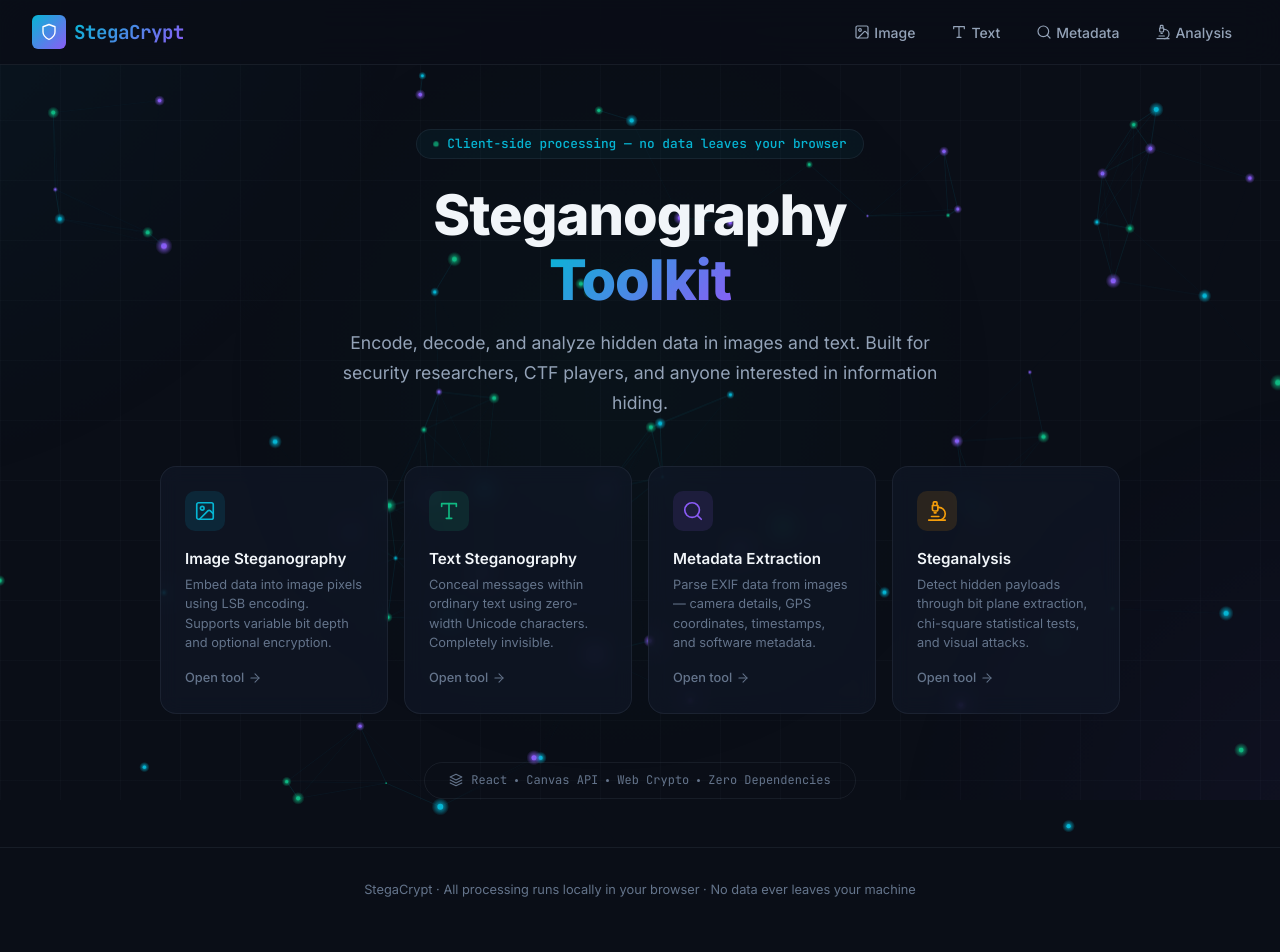
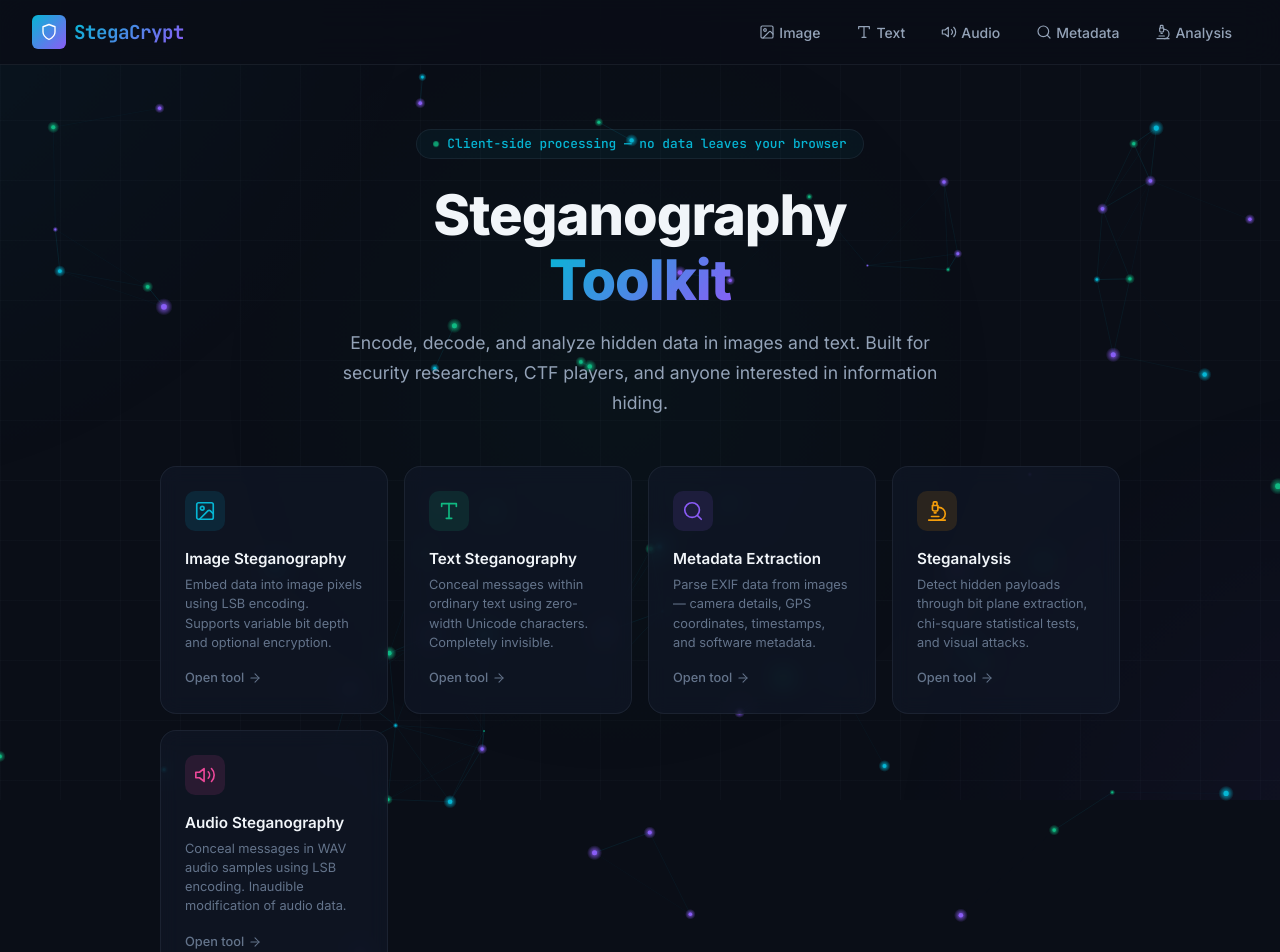
Before and after one commit to vx-ux/stegacrypt, a React (Vite) app: page / in a window 1280 px wide. Shown: the top 952 px of the page. Built offline with nearby package versions, Linux system fonts and the light colour scheme.

Commit message:
feat: wire Audio Steganography tool into main app navigation
- Add Volume2 icon to src/components/Icons.jsx
- Import AudioStego in App.jsx and wrap in ErrorBoundary
- Add Audio tab to TABS array and feature cards in Hero section
- Map 'audio' tab case to render AudioStego in renderContent switch

```diff
--- a/src/App.jsx
+++ b/src/App.jsx
@@ -5,13 +5,15 @@ import MetadataViewer from './components/MetadataViewer';
 import Steganalysis from './components/Steganalysis';
 import ErrorBoundary from './components/ErrorBoundary';
 import ParticleCanvas from './components/ParticleCanvas';
-import { Shield, ImageIcon, Type, Search, Microscope, Menu, X, ArrowRight, Layers } from './components/Icons';
+import AudioStego from './components/AudioStego';
+import { Shield, ImageIcon, Type, Search, Microscope, Volume2, Menu, X, ArrowRight, Layers } from './components/Icons';
 import './index.css';
 
 const TABS = [
   { id: 'home', label: 'Home', Icon: null },
   { id: 'image', label: 'Image', Icon: ImageIcon },
   { id: 'text', label: 'Text', Icon: Type },
+  { id: 'audio', label: 'Audio', Icon: Volume2 },
   { id: 'metadata', label: 'Metadata', Icon: Search },
   { id: 'analysis', label: 'Analysis', Icon: Microscope },
 ];
@@ -85,6 +87,13 @@ function Hero({ setActiveTab }) {
       desc: 'Detect hidden payloads through bit plane extraction, chi-square statistical tests, and visual attacks.',
       tab: 'analysis',
       accent: 'var(--accent-orange)',
+    },
+    {
+      Icon: Volume2,
+      title: 'Audio Steganography',
+      desc: 'Conceal messages in WAV audio samples using LSB encoding. Inaudible modification of audio data.',
+      tab: 'audio',
+      accent: 'var(--accent-pink, #ec4899)',
     },
   ];
 
@@ -166,6 +175,8 @@ export default function App() {
         return <ErrorBoundary key="image"><ImageStego /></ErrorBoundary>;
       case 'text':
         return <ErrorBoundary key="text"><TextStego /></ErrorBoundary>;
+      case 'audio':
+        return <ErrorBoundary key="audio"><AudioStego /></ErrorBoundary>;
       case 'metadata':
         return <ErrorBoundary key="metadata"><MetadataViewer /></ErrorBoundary>;
       case 'analysis':
--- a/src/components/Icons.jsx
+++ b/src/components/Icons.jsx
@@ -292,3 +292,13 @@ export function Layers(props) {
     </Icon>
   );
 }
+
+export function Volume2(props) {
+  return (
+    <Icon {...props}>
+      <polygon points="11 5 6 9 2 9 2 15 6 15 11 19 11 5" />
+      <path d="M19.07 4.93a10 10 0 0 1 0 14.14" />
+      <path d="M15.54 8.46a5 5 0 0 1 0 7.07" />
+    </Icon>
+  );
+}
```
